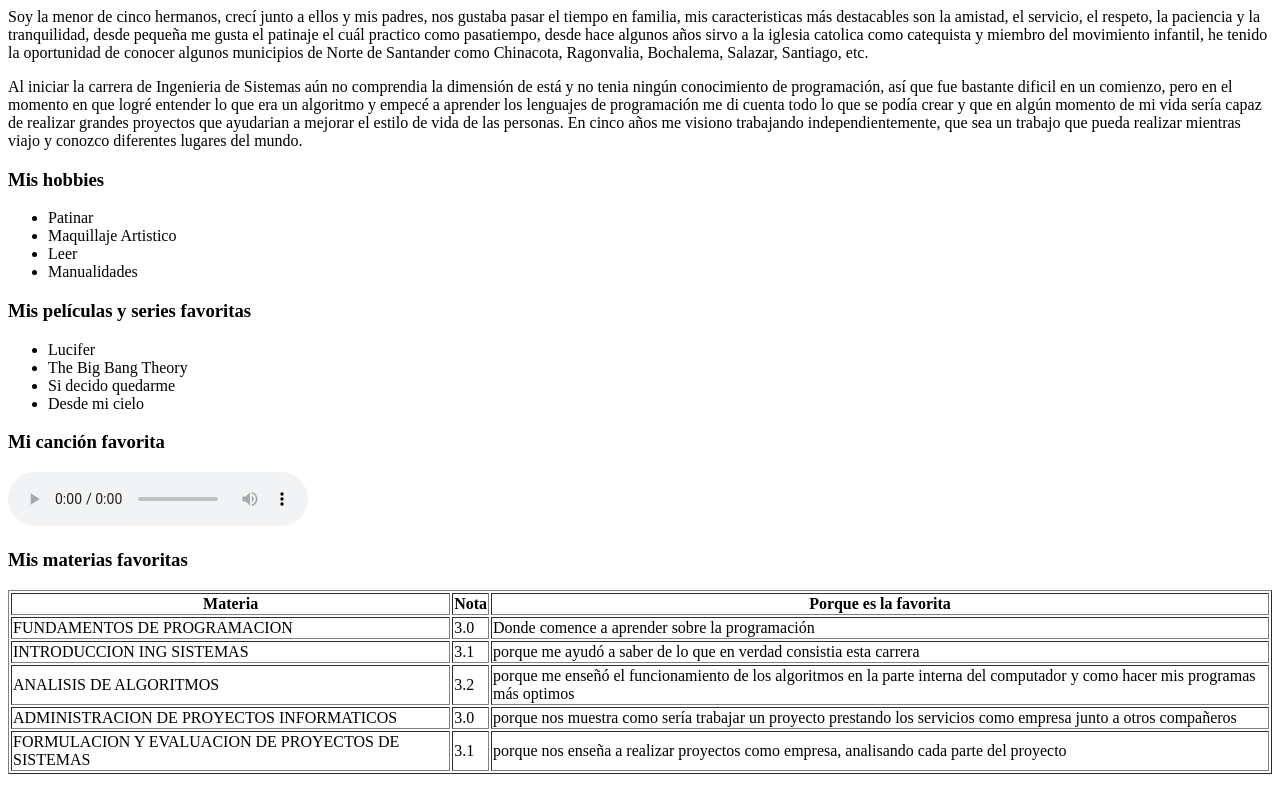
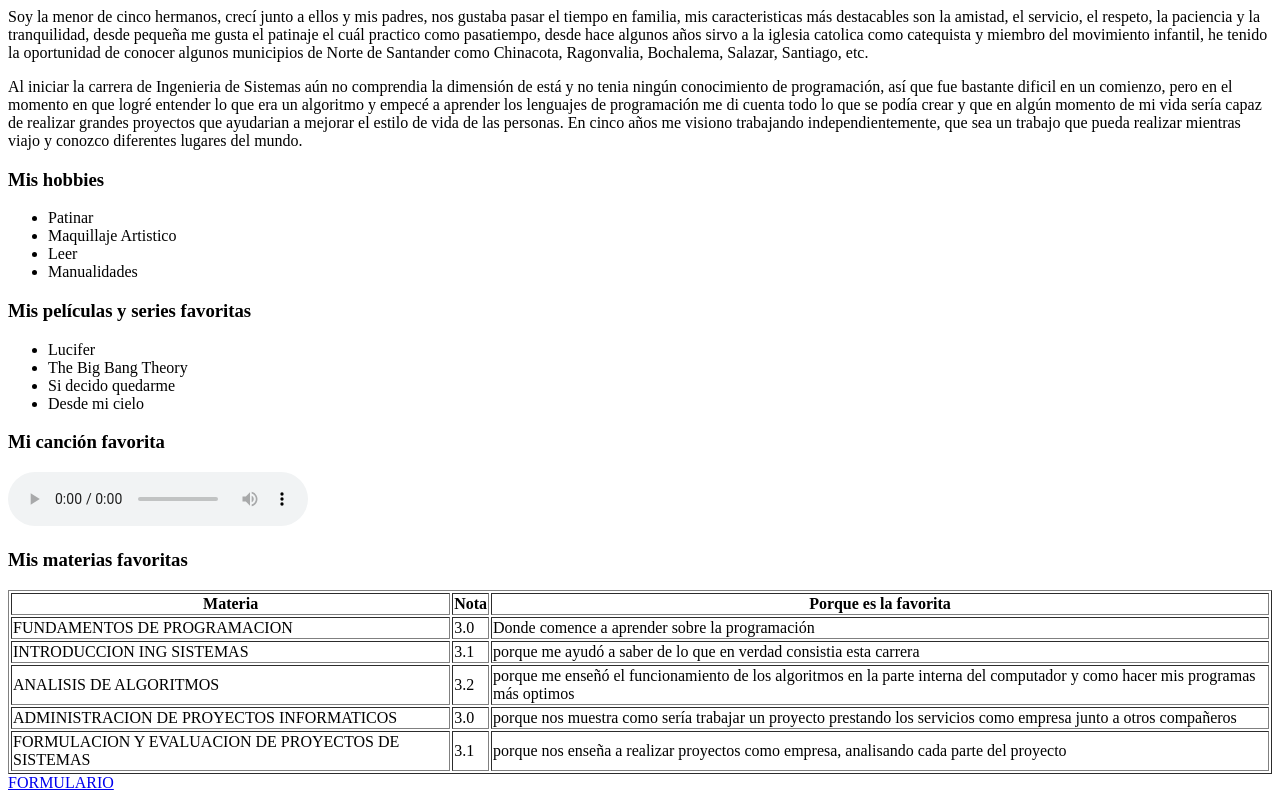
Before and after one commit to JhoanaRincon/HojaVida, a plain HTML site: page index.html in a window 1280 px wide. Shown: the part 331-1131 px from the top of the page. Drawn offline with Linux system fonts and the light colour scheme.

Commit message:
Update index.html

```diff
--- a/index.html
+++ b/index.html
@@ -61,6 +61,6 @@ El audio no está disponible</audio>
 <td>porque nos enseña a realizar proyectos como empresa, analisando cada parte del proyecto</td>
 </tr>
 </table>
-
+<a href="contact.html">FORMULARIO</a>
 </body>
 </html>
```
